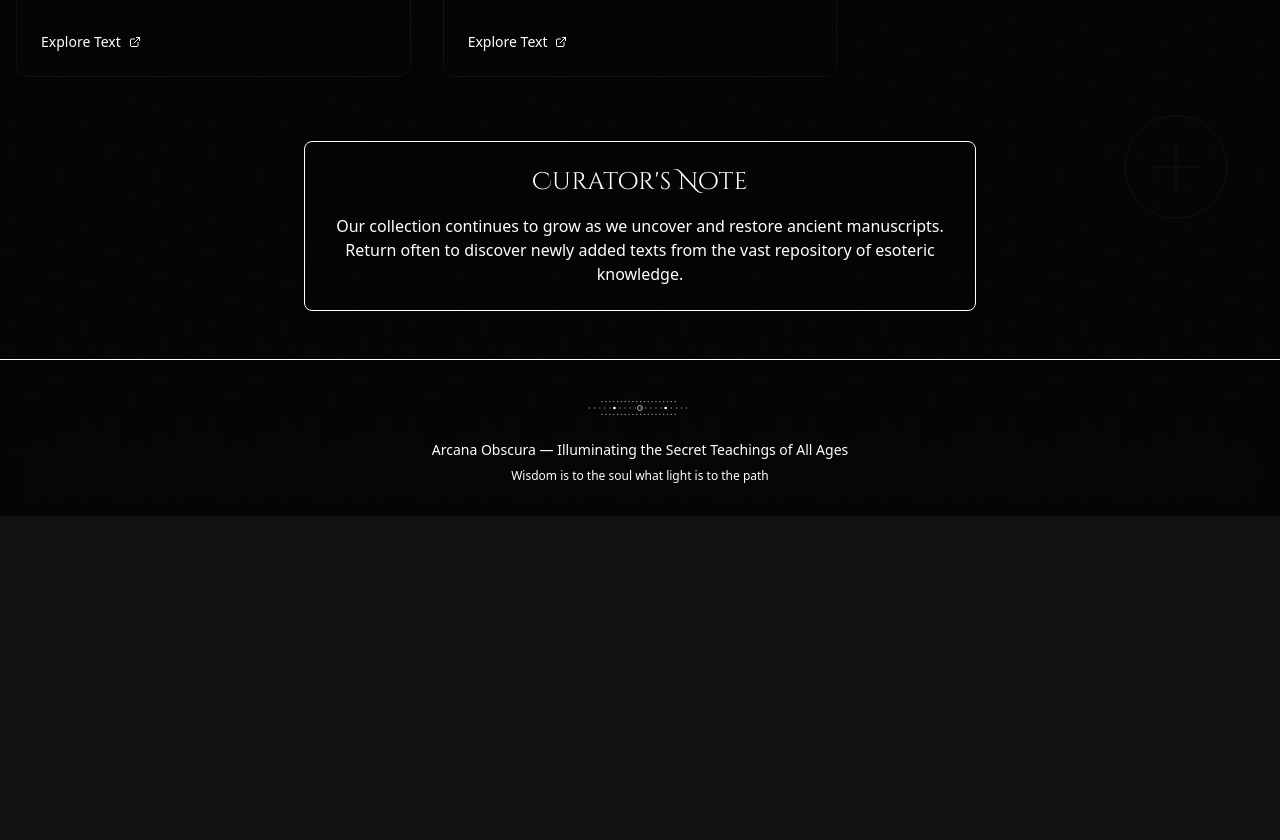
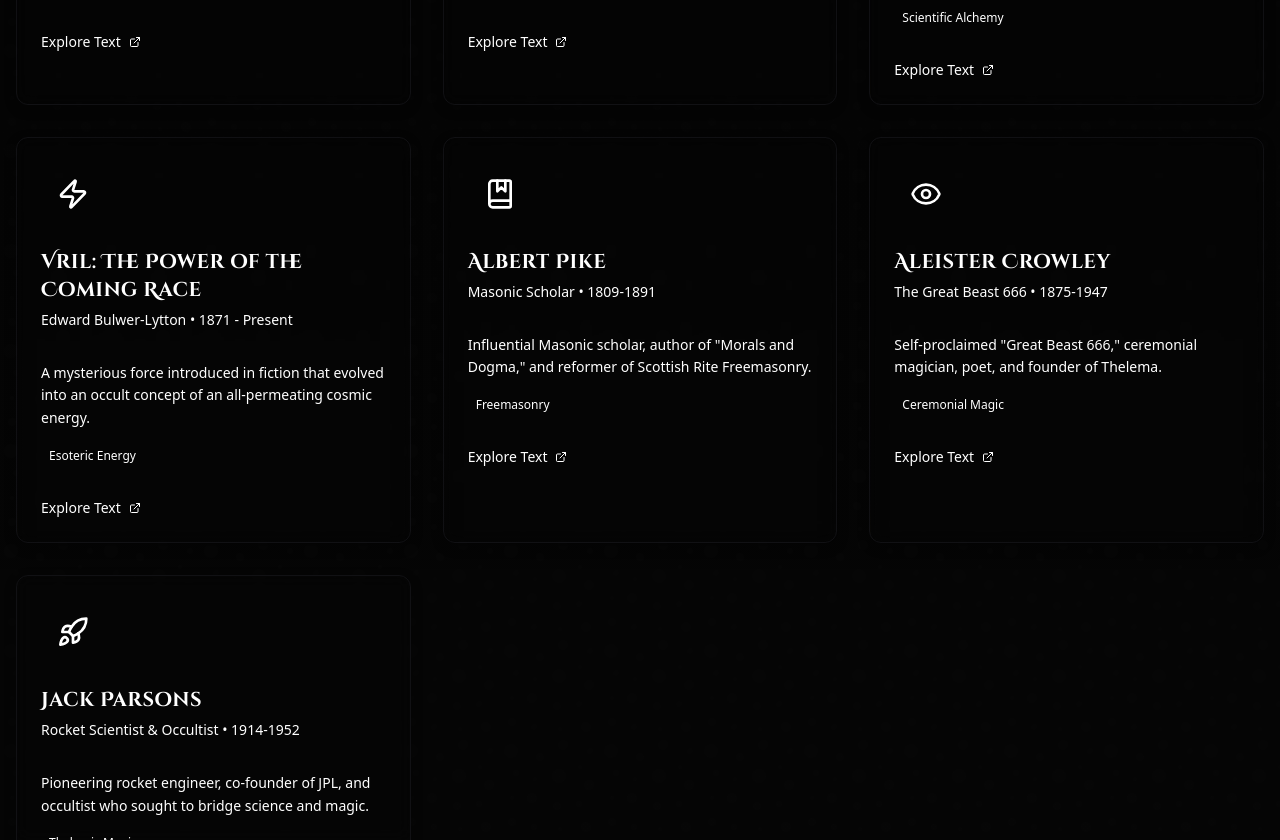
Before and after one commit to ArsCodeAmatoria/Arcana-Obscura, a Next.js app: page /library in a window 1280 px wide. Shown: the part 1960-2800 px from the top of the page. Before the commit the page ends 2476 px from the top, so only its background shows below. Built offline with nearby package versions, Linux system fonts and the light colour scheme.

Commit message:
Add cards for Newton's Alchemy, Vril, Albert Pike, Aleister Crowley, and Jack Parsons to the Library page

```diff
--- a/src/app/library/page.tsx
+++ b/src/app/library/page.tsx
@@ -1,6 +1,6 @@
 import MainLayout from '@/components/layout/MainLayout';
 import { Card, CardContent, CardHeader, CardTitle, CardDescription, CardFooter } from '@/components/ui/card';
-import { BookOpen, ExternalLink, BookMarked, ScrollText, Calculator, Skull, Moon, FlaskConical, Brain, Gem, Wand } from 'lucide-react';
+import { BookOpen, ExternalLink, BookMarked, ScrollText, Calculator, Skull, Moon, FlaskConical, Brain, Gem, Wand, Zap, Eye, Rocket } from 'lucide-react';
 import Link from 'next/link';
 
 const books = [
@@ -102,6 +102,51 @@
     category: 'Fictional Grimoire',
     year: '20th Century',
     icon: <BookOpen className="w-8 h-8 text-accent" />
+  },
+  {
+    id: 'newton-alchemy',
+    title: 'Newton\'s Alchemical Pursuits',
+    author: 'Isaac Newton',
+    description: 'The secret alchemical works of one of history\'s greatest scientists, revealing his lifelong quest to unlock nature\'s deepest mysteries.',
+    category: 'Scientific Alchemy',
+    year: '1642-1727',
+    icon: <FlaskConical className="w-8 h-8 text-accent" />
+  },
+  {
+    id: 'vril',
+    title: 'Vril: The Power of the Coming Race',
+    author: 'Edward Bulwer-Lytton',
+    description: 'A mysterious force introduced in fiction that evolved into an occult concept of an all-permeating cosmic energy.',
+    category: 'Esoteric Energy',
+    year: '1871 - Present',
+    icon: <Zap className="w-8 h-8 text-accent" />
+  },
+  {
+    id: 'albert-pike',
+    title: 'Albert Pike',
+    author: 'Masonic Scholar',
+    description: 'Influential Masonic scholar, author of "Morals and Dogma," and reformer of Scottish Rite Freemasonry.',
+    category: 'Freemasonry',
+    year: '1809-1891',
+    icon: <BookMarked className="w-8 h-8 text-accent" />
+  },
+  {
+    id: 'aleister-crowley',
+    title: 'Aleister Crowley',
+    author: 'The Great Beast 666',
+    description: 'Self-proclaimed "Great Beast 666," ceremonial magician, poet, and founder of Thelema.',
+    category: 'Ceremonial Magic',
+    year: '1875-1947',
+    icon: <Eye className="w-8 h-8 text-accent" />
+  },
+  {
+    id: 'jack-parsons',
+    title: 'Jack Parsons',
+    author: 'Rocket Scientist & Occultist',
+    description: 'Pioneering rocket engineer, co-founder of JPL, and occultist who sought to bridge science and magic.',
+    category: 'Thelemic Magic',
+    year: '1914-1952',
+    icon: <Rocket className="w-8 h-8 text-accent" />
   }
 ];
 
```
